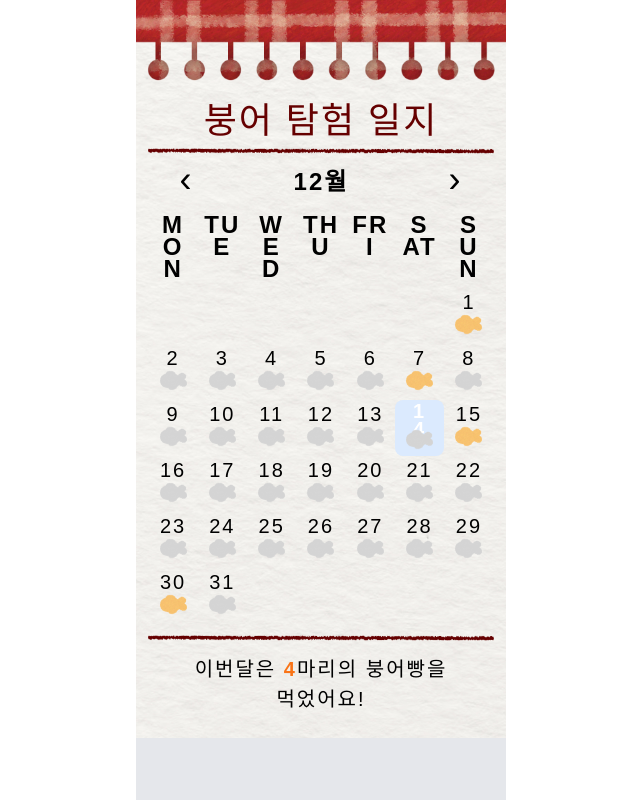
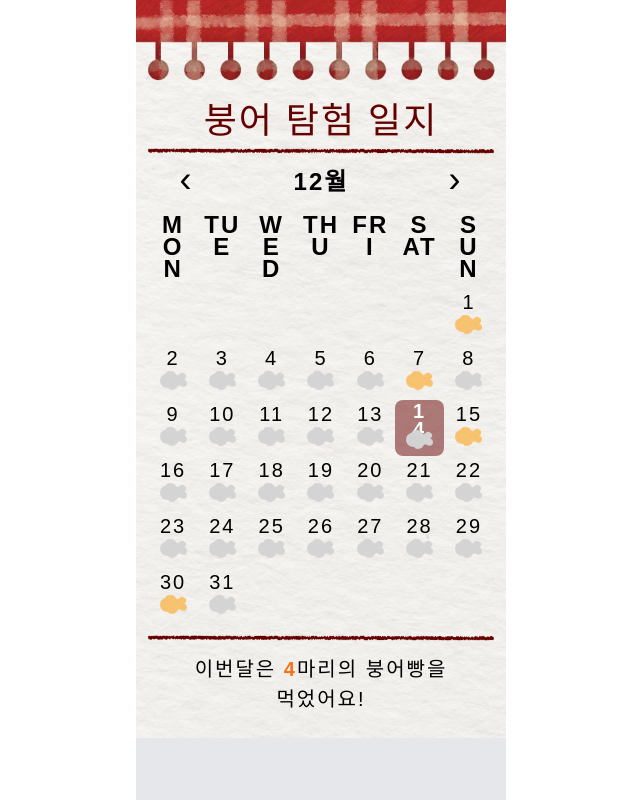
Before and after one commit to fish-crew/fish-bun-frontend, a React (Create React App) app: page /calendarPage in a window 1280 px wide. Shown: the whole page, without its empty margins (319-959 px from the left). Built offline with nearby package versions, Linux system fonts and the light colour scheme; a web font is replaced by a local one.

Commit message:
[design] 클릭된 날짜 배경 수정

```diff
--- a/src/pages/calendar/CalendarPage.module.css
+++ b/src/pages/calendar/CalendarPage.module.css
@@ -49,7 +49,7 @@
 :global(.react-calendar__tile:enabled:hover),
 :global(.react-calendar__tile:enabled:focus),
 :global(.react-calendar__tile--active) {
-  @apply text-black rounded-lg bg-blue-100;
+  @apply text-black rounded-lg bg-[#6500007f];
   @apply transition-all duration-150 ease-in-out;
   /* 애니메이션 효과 추가 */
 }
```
